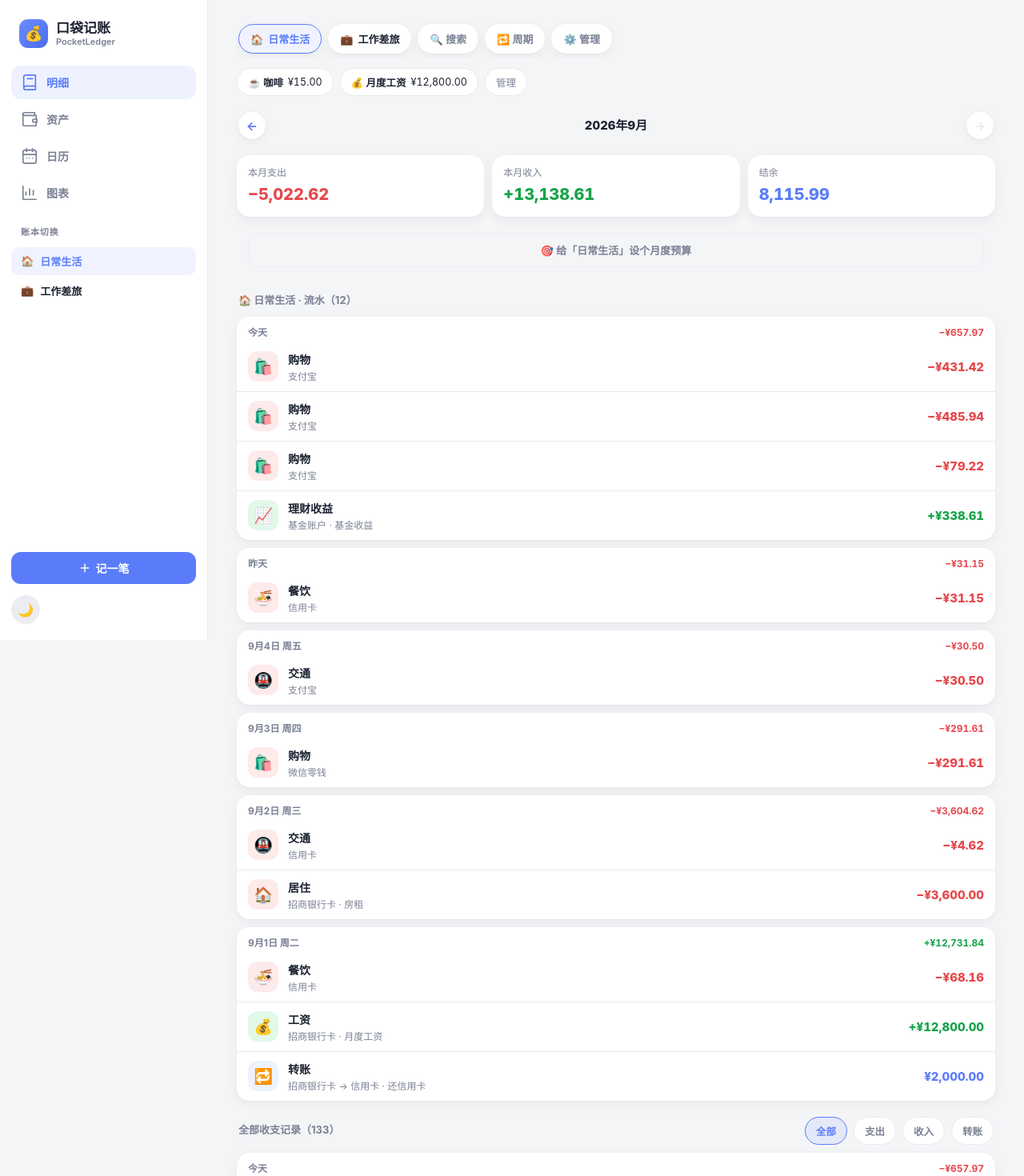
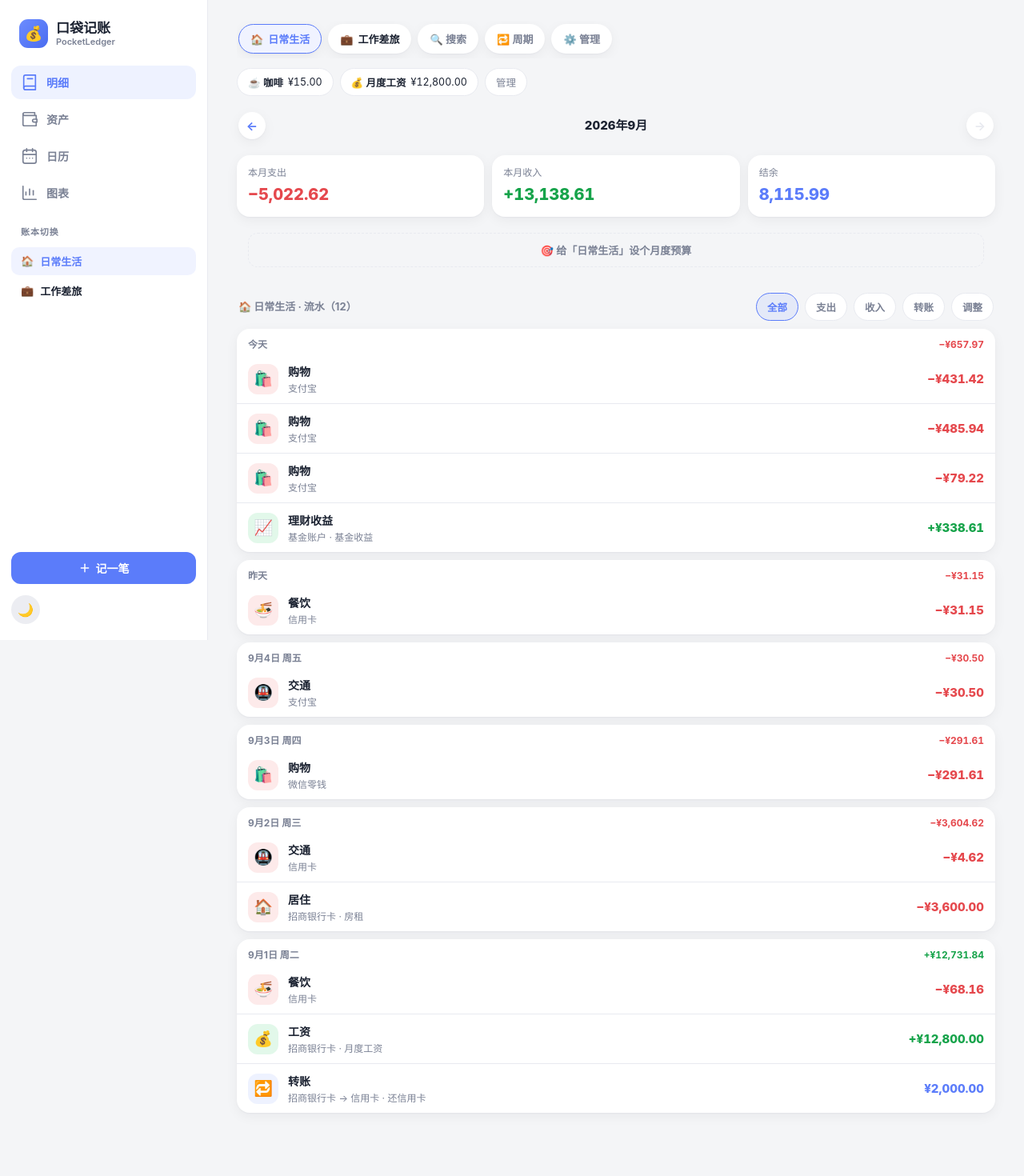
Before and after one commit to GM-117/pocket-ledger, a React (Vite) app: page / in a window 1280 px wide. Shown: the top 1470 px of the page at 80% size. Built offline with nearby package versions, Linux system fonts and the light colour scheme.

Commit message:
feat: 明细页流水分类筛选，移除全部收支记录
- 账本「流水」标题右侧新增 全部/支出/收入/转账/调整 筛选 chips，计数随筛选联动
- 移除底部跨账本「全部收支记录」区块，流水即本账本全部金额记录入口

```diff
--- a/src/pages/DetailPage.tsx
+++ b/src/pages/DetailPage.tsx
@@ -28,7 +28,7 @@ export function DetailPage({ onEdit, onManage, onUseTemplate }: DetailPageProps)
   const [recurringOpen, setRecurringOpen] = useState(false);
   const [tplManageOpen, setTplManageOpen] = useState(false);
   const [searchOpen, setSearchOpen] = useState(false);
-  const [allFilter, setAllFilter] = useState<'all' | TxnType>('all');
+  const [flowFilter, setFlowFilter] = useState<'all' | TxnType>('all');
 
   const book = books.find((b) => b.id === activeBookId) ?? books[0];
   const budget = book ? budgets[book.id] ?? 0 : 0;
@@ -46,9 +46,9 @@ export function DetailPage({ onEdit, onManage, onUseTemplate }: DetailPageProps)
     return { expense, income, balance: Math.round((income - expense) * 100) / 100 };
   }, [monthTxns, month]);
 
-  const filteredTxns = useMemo(
-    () => (allFilter === 'all' ? txns : txns.filter((t) => t.type === allFilter)),
-    [txns, allFilter],
+  const flowTxns = useMemo(
+    () => (flowFilter === 'all' ? monthTxns : monthTxns.filter((t) => t.type === flowFilter)),
+    [monthTxns, flowFilter],
   );
 
   if (!book) {
@@ -155,13 +155,8 @@ export function DetailPage({ onEdit, onManage, onUseTemplate }: DetailPageProps)
 
       <div className="section-title">
         <span>
-          {book.emoji} {book.name} · 流水（{monthTxns.length}）
+          {book.emoji} {book.name} · 流水（{flowTxns.length}）
         </span>
-      </div>
-      <TxnList txns={monthTxns} onEdit={onEdit} emptyText="这个月还没有记录，点右下角「＋」记一笔吧" />
-
-      <div className="section-title">
-        <span>全部收支记录（{filteredTxns.length}）</span>
         <div className="chips">
           {(
             [
@@ -169,15 +164,16 @@ export function DetailPage({ onEdit, onManage, onUseTemplate }: DetailPageProps)
               ['expense', '支出'],
               ['income', '收入'],
               ['transfer', '转账'],
+              ['adjust', '调整'],
             ] as ['all' | TxnType, string][]
           ).map(([k, label]) => (
-            <button key={k} className={'chip' + (allFilter === k ? ' active' : '')} onClick={() => setAllFilter(k)}>
+            <button key={k} className={'chip' + (flowFilter === k ? ' active' : '')} onClick={() => setFlowFilter(k)}>
               {label}
             </button>
           ))}
         </div>
       </div>
-      <TxnList txns={filteredTxns} onEdit={onEdit} showBook emptyText="还没有任何收支记录" />
+      <TxnList txns={flowTxns} onEdit={onEdit} emptyText="这个月还没有记录，点右下角「＋」记一笔吧" />
 
       {budgetOpen && (
         <BudgetModal bookId={book.id} bookName={book.name} current={budget} onClose={() => setBudgetOpen(false)} />
```
